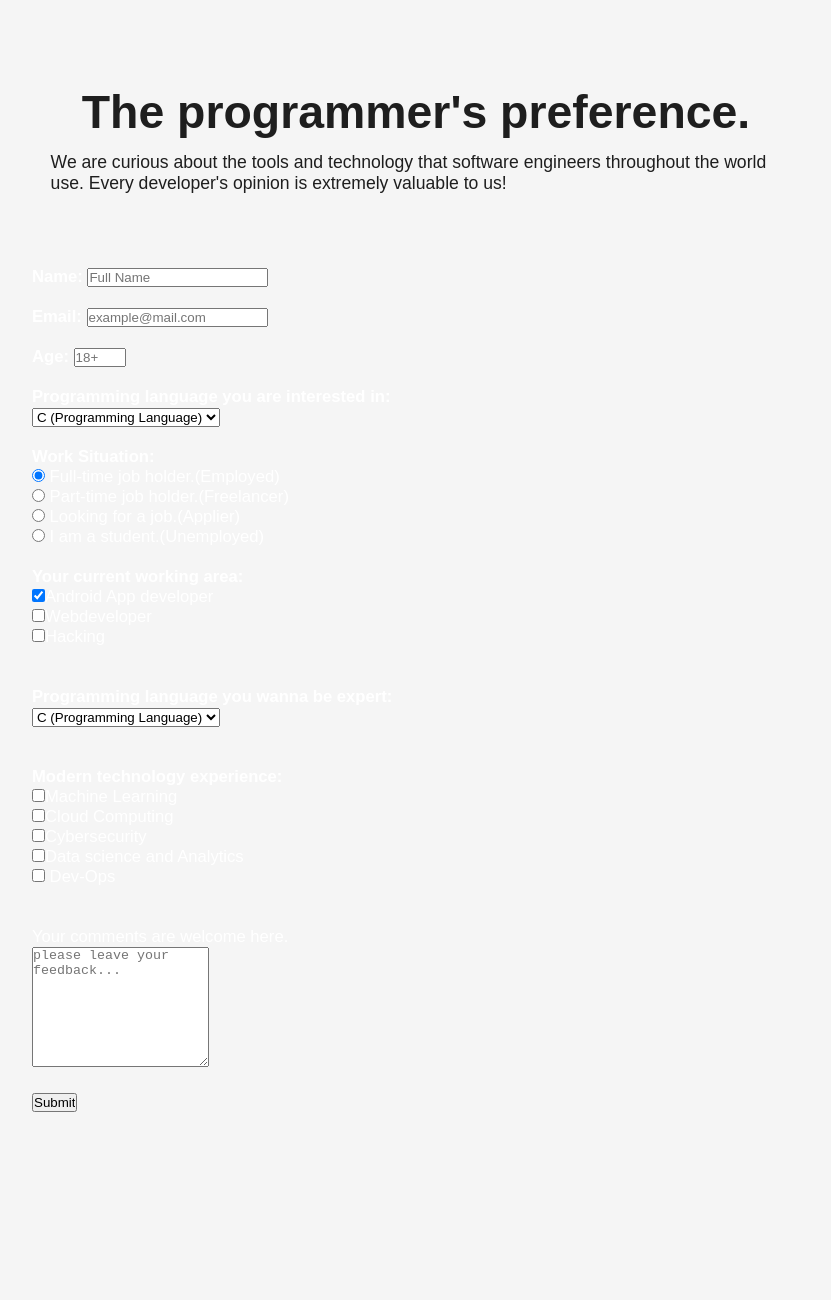
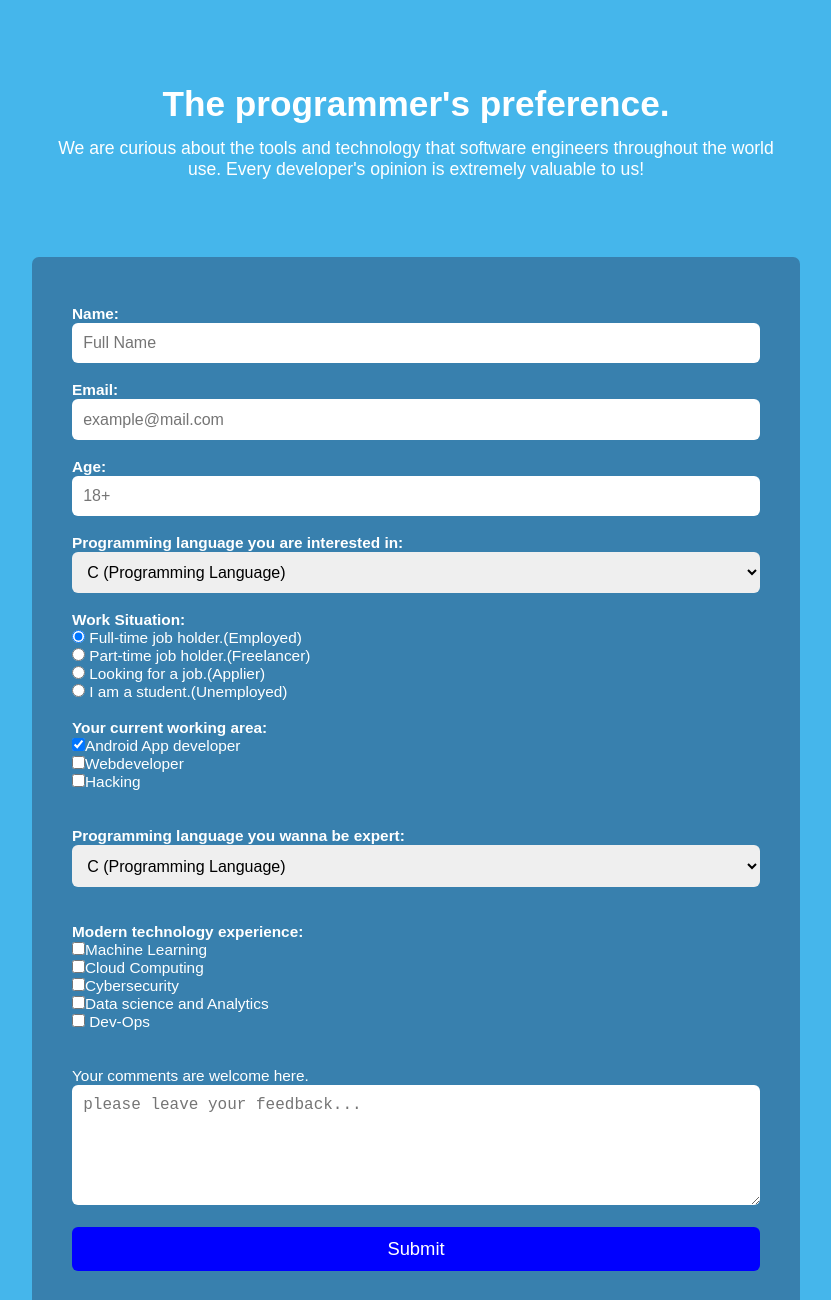
Before and after one commit to RRAHIMI1997/SurveyFrom-, a plain HTML site: page index.html in a window 1280 px wide. Shown: the top 1300 px of the page, without its empty margins (224-1055 px from the left). Before the commit the page ends 1112 px from the top, so only its background shows below. Drawn offline with Linux system fonts and the light colour scheme.

Commit message:
the changes added

```diff
--- a/style.css
+++ b/style.css
@@ -9,12 +9,9 @@
     font-family: 'Raleway', sans-serif;
     width: 100%;
     height: auto;
-    background-color:whitesmoke;
+    background-color: #45b6eb;
     color: #fff;
-    font-size: 1.3vw;
-   }
-   #heading {
-    color:#1E1E1E
+    font-size: 1.2vw;
    }
 
   #heading {
@@ -27,11 +24,47 @@
   }
 
   #title {
-    font-size: 2.9rem;
+    font-size: 2.2rem;
     text-align: center;
     line-height: 1.2;
-    padding: .7rem;
+    padding: .6rem;
   }
 
   #description {
     font-size: 1.1rem;
+    text-align: center;
+    padding: .2rem;
+  }
+
+  #survey-form {
+    background-color: #2222425d;
+    padding: 3rem 2.5rem;
+    border-radius: 7px;
+  }
+
+  #submit {
+    background: blue;
+    color: #fff;
+    padding: .7rem;
+    font-size: 1.15rem;
+    cursor: pointer;
+  }
+
+  #submit:hover {
+    background: rgb(168, 9, 147);
+  }
+
+.form {
+  width: 100%;
+  padding: .7rem;
+  border-radius: 6px;
+  font-size: 1.0rem;
+  border: none;
+}
+
+  @media only screen and (max-width:480px){
+
+  #main {
+    padding: 0% 0% 0% 0%;
+    }
+  }
```
